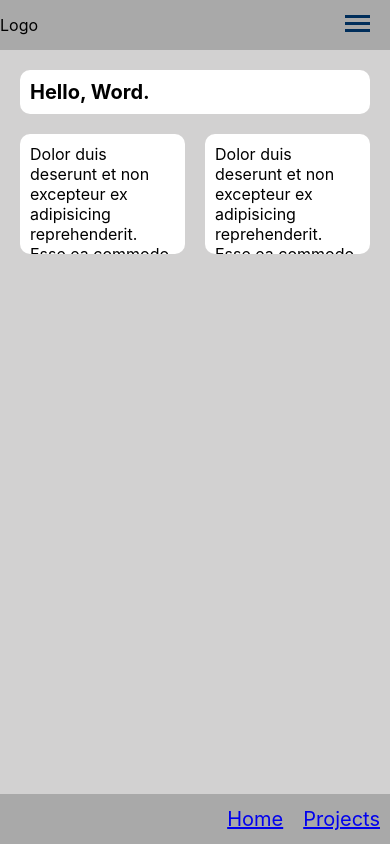
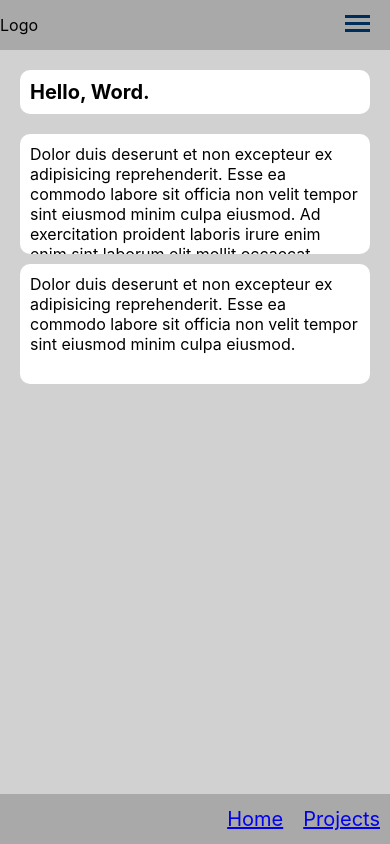
Before and after one commit to ogamilait/TheoryHQ, a React (Create React App) app: page / in a window 390 px wide. Built offline with nearby package versions, Linux system fonts and the light colour scheme.

Commit message:
add responsive

```diff
--- a/src/Home/Home.tsx
+++ b/src/Home/Home.tsx
@@ -27,7 +27,18 @@ const styles = {
         "&:nth-child(even)": {
             marginLeft: 10,
         },
-    }
+    },
+    '@media (max-width: 768px)': {
+        content: {
+            flexDirection: 'column',
+        },
+        block: {
+            width: 'calc(100% - 20px)',
+            marginRight: '0 !important',
+            marginLeft: '0 !important',
+            marginBottom: 10,
+        },
+    },
 };
 
 interface IHome {
--- a/src/Layout/NavBarTop.tsx
+++ b/src/Layout/NavBarTop.tsx
@@ -1,4 +1,5 @@
-import * as React from 'react';
+import React, { useState, useEffect, ElementType } from 'react';
+
 import { BrowserRouter as Router, Route, Link } from "react-router-dom";
 import injectSheet from "react-jss";
 
@@ -52,14 +53,14 @@ const styles = {
         },
         menu: {
             display: 'none',
-            "& active": {
+        },
+        active: {
             position: 'absolute',
             right: 10,
             display: 'flex',
             flexDirection: 'column',
             top: 50,
             background: '#b1b1b1',
-            }
         },
     }
 };
@@ -68,14 +69,16 @@ interface INavBarTop {
     classes: any
 }
 
+
 const NavBarTop: React.FunctionComponent<INavBarTop> = ({ classes }) => {
+
+     let [openMenu, setMenu] = useState(false)
+
     return (
         <div className={classes.header}>
             <div>Logo</div>
-
-                <label className={classes.toggleMenu}><ul><li></li> <li></li><li></li></ul></label>
-
-                <ul className={classes.menu}>
+                <label onClick={()=> setMenu(!openMenu)} className={classes.toggleMenu}><ul><li></li> <li></li><li></li></ul></label>
+                <ul className={openMenu ? classes.menu + ' '+ classes.active: classes.menu }>
                     <li>
                         <Link to="/">Home</Link>
                     </li>
--- a/src/Projects/Projects.tsx
+++ b/src/Projects/Projects.tsx
@@ -60,7 +60,14 @@ const styles = {
         "&:nth-child(4n-1)": {
             background: 'red'
         },
-    }
+    },
+    '@media (max-width: 768px)': {
+        block: {
+            width: '100%',
+            marginRight: '0 !important',
+            marginLeft: '0 !important',
+        },
+    },
 };
 
 interface IProjects {
```
Lines whose indentation alone changed are shown as unchanged.
